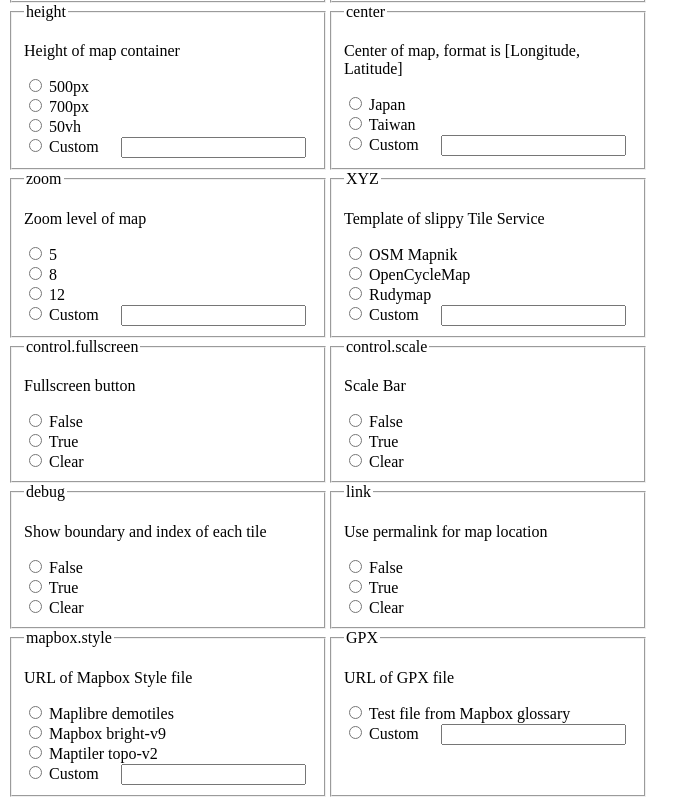
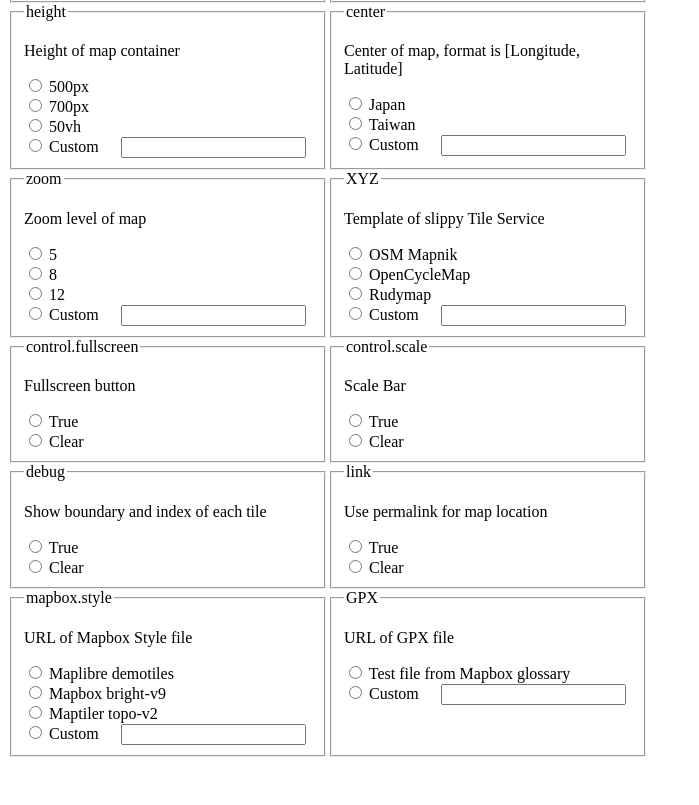
Before and after one commit to outdoorsafetylab/mapclay, a website with bundled scripts: page examples/input.html in a window 1280 px wide. Shown: the part 520-1325 px from the top of the page, without its empty margins (0-699 px from the left). After the commit the page ends 1285 px from the top, so only its background shows below. Built offline with nearby package versions, Linux system fonts and the light colour scheme.

Commit message:
Remove fields with False value
If value is false, just remove those field from textarea

```diff
--- a/examples/input.html
+++ b/examples/input.html
@@ -175,10 +175,6 @@ height: 80vh
     <fieldset data-type="boolean">
       <legend>control.fullscreen</legend>
       <p>Fullscreen button</p>
-      <div class="field" data-value="false">
-        <input type="radio" name="control.fullscreen"/>
-        <label>False</label>
-      </div>
       <div class="field" data-value="true">
         <input type="radio" name="control.fullscreen"/>
         <label>True</label>
@@ -191,10 +187,6 @@ height: 80vh
     <fieldset data-type="boolean">
       <legend>control.scale</legend>
       <p>Scale Bar</p>
-      <div class="field" data-value="false">
-        <input type="radio" name="control.scale"/>
-        <label>False</label>
-      </div>
       <div class="field" data-value="true">
         <input type="radio" name="control.scale"/>
         <label>True</label>
@@ -207,10 +199,6 @@ height: 80vh
     <fieldset data-type="boolean">
       <legend>debug</legend>
       <p>Show boundary and index of each tile</p>
-      <div class="field" data-value="false">
-        <input type="radio" name="debug"/>
-        <label>False</label>
-      </div>
       <div class="field" data-value="true">
         <input type="radio" name="debug"/>
         <label>True</label>
@@ -223,10 +211,6 @@ height: 80vh
     <fieldset data-type="boolean">
       <legend>link</legend>
       <p>Use permalink for map location</p>
-      <div class="field" data-value="false">
-        <input type="radio" name="link"/>
-        <label>False</label>
-      </div>
       <div class="field" data-value="true">
         <input type="radio" name="link"/>
         <label>True</label>
```
